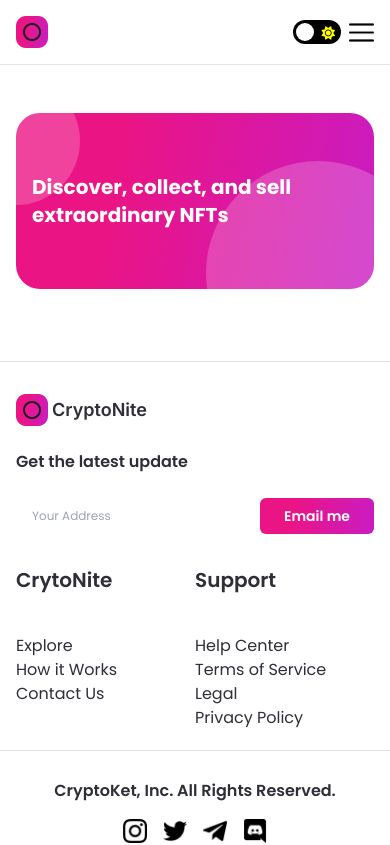
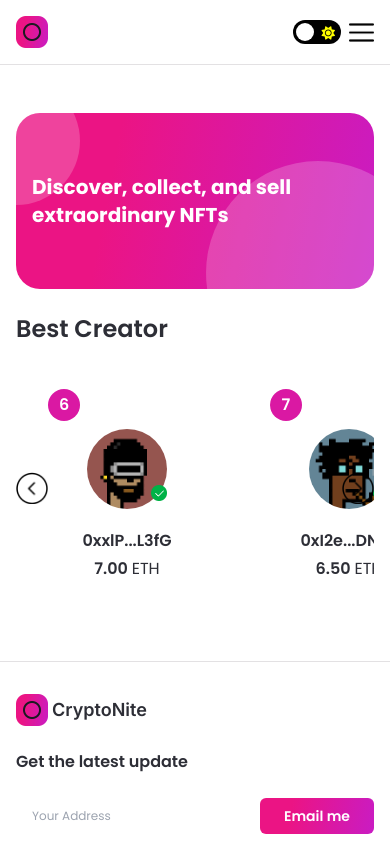
Before and after one commit to oguzhanuzunay/nft_marketplace, a Next.js app: page / in a window 390 px wide. Shown: the top 845 px of the page. Built offline with nearby package versions, Linux system fonts and the light colour scheme.

Commit message:
add best creator section to homepage

```diff
--- a/app/(root)/(home)/page.tsx
+++ b/app/(root)/(home)/page.tsx
@@ -1,6 +1,45 @@
-import { Banner } from '@/components';
+'use client';
+import images from '@/assets';
+import { Banner, CreatorCard } from '@/components';
+import { useTheme } from '@/contexts/ThemeProvider';
+import { makeId } from '@/utils/makeId';
+import Image from 'next/image';
+import { useEffect, useRef, useState } from 'react';
 
 const Home = () => {
+  const [hideButtons, setHideButtons] = useState(false);
+  const { theme } = useTheme();
+  const parentRef = useRef(null);
+  const scrollRef = useRef(null);
+
+  const handleScroll = (direction: string) => {
+    const { current } : any = scrollRef;
+    const scrollAmount = window.innerWidth > 1800 ? 270 : 210;
+
+    if (direction === 'left') {
+      current.scrollLeft -= scrollAmount;
+    } else {
+      current.scrollLeft += scrollAmount;
+    }
+  };
+
+  const isScrollable = () => {
+    const { current }: any = scrollRef;
+    const { current: parent }: any = parentRef;
+
+    if (current?.scrollWidth >= parent?.offsetWidth) {
+      setHideButtons(false);
+    } else {
+      setHideButtons(true);
+    }
+  };
+
+  useEffect(() => {
+    isScrollable();
+    window.addEventListener('resize', isScrollable);
+    return () => window.removeEventListener('resize', isScrollable);
+  }, []);
+
   return (
     <div className="flex justify-center p-12 sm:px-4">
       <div className="w-full minmd:w-4/5">
@@ -9,6 +48,60 @@ const Home = () => {
           childStyles="md:text-4xl sm:text-2xl xs:text-xl text-left text-white"
           parentStyles="justify-start mb-6 h-72 sm:h-60 p-12 xs:p-4 xs:h-44 rounded-3xl"
         />
+
+        <div>
+          <h1 className="ml-4 font-poppins text-2xl font-semibold text-nft-black-1 dark:text-white xs:ml-0 minlg:text-4xl">
+            Best Creator
+          </h1>
+          <div
+            className="relative mt-3 flex max-w-full flex-1"
+            ref={parentRef}
+          >
+            <div
+              className="no-scrollbar flex w-max select-none flex-row overflow-x-scroll"
+              ref={scrollRef}
+            >
+              {[6, 7, 8, 9, 10].map((index) => (
+                <CreatorCard
+                  key={`creator-${index}`}
+                  rank={index}
+                  creatorImage={images[`creator${index}` as keyof typeof images]}
+                  creatorName={`0x${makeId(3)}...${makeId(4)}`}
+                  creatorEth={10 - index * 0.5}
+                />
+              ))}
+              {!hideButtons && (
+                <>
+                  <div
+                    className="min:lg:h-12 absolute left-0 top-45 h-8 w-8 cursor-pointer minlg:w-12"
+                    onClick={() => handleScroll('left')}
+                  >
+                    <Image
+                      src={images.left}
+                      alt="arrow"
+                      layout="fill"
+                      objectFit="contain"
+                      className={theme === 'light' ? `invert` : ``}
+                    />
+                  </div>
+
+                  <div
+                    className="min:lg:h-12 absolute right-0 top-45 h-8 w-8 cursor-pointer minlg:w-12"
+                    onClick={() => handleScroll('right')}
+                  >
+                    <Image
+                      src={images.right}
+                      alt="arrow"
+                      layout="fill"
+                      objectFit="contain"
+                      className={theme === 'light' ? `invert` : ``}
+                    />
+                  </div>
+                </>
+              )}
+            </div>
+          </div>
+        </div>
       </div>
     </div>
   );
--- /dev/null
+++ b/components/CreatorCard.tsx
@@ -0,0 +1,49 @@
+import images from '@/assets';
+import Image from 'next/image';
+
+interface CreatorCardProps {
+  creatorName: string;
+  rank: number;
+  creatorImage: any;
+  creatorEth: number;
+}
+
+const CreatorCard = ({ creatorName, rank, creatorImage, creatorEth }: CreatorCardProps) => {
+  return (
+    <div className="m-4 flex min-w-190 flex-col rounded-3xl border-nft-gray-1 bg-white p-4 dark:border-nft-black-1 dark:bg-nft-black-3 minlg:min-w-240">
+      <div className="flexCenter h-8 w-8 rounded-full bg-nft-red-violet minlg:h-10 minlg:w-10">
+        <p className="font-poppins text-base font-semibold text-white minlg:text-lg">{rank}</p>
+      </div>
+
+      <div className="my-2 flex justify-center">
+        <div className="relative h-20 w-20 minlg:h-28 minlg:w-28">
+          <Image
+            src={creatorImage}
+            layout="fill"
+            alt="creatorName"
+            objectFit="cover"
+            className="rounded-full"
+          />
+          <div className="absolute -right-0 bottom-2 h-4 w-4 minlg:h-7 minlg:w-7">
+            <Image
+              src={images.tick}
+              alt="tick"
+              layout="fill"
+              objectFit="contain"
+            />
+          </div>
+        </div>
+      </div>
+      <div className="flexCenter mt-3 flex-col text-center minlg:mt-7">
+        <p className="font-poppins text-base font-semibold text-nft-black-1 dark:text-white">
+          {creatorName}
+        </p>
+        <p className="mt-1 font-poppins text-base font-semibold text-nft-black-1 dark:text-white">
+          {creatorEth.toFixed(2)} <span className="font-normal"> ETH</span>
+        </p>
+      </div>
+    </div>
+  );
+};
+
+export default CreatorCard;
--- a/components/index.js
+++ b/components/index.js
@@ -1,6 +1,7 @@
 import Banner from './Banner';
 import Button from './Button';
+import CreatorCard from './CreatorCard';
 import Footer from './Footer';
 import Navbar from './Navbar';
 
-export { Banner, Button, Footer, Navbar };
+export { Banner, Button, CreatorCard, Footer, Navbar };
--- /dev/null
+++ b/utils/makeId.js
@@ -0,0 +1,11 @@
+export const makeId = (length) => {
+  let result = '';
+  const characters = 'ABCDEFGHIJKLMNOPQRSTUVWXYZabcdefghijklmnopqrstuvwxyz0123456789';
+  const charactersLength = characters.length;
+
+  for (let i = 0; i < length; i++) {
+    result += characters.charAt(Math.floor(Math.random() * charactersLength));
+  }
+
+  return result;
+};
```
